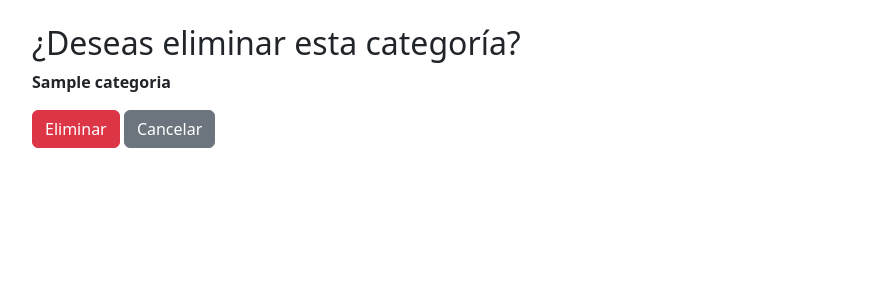
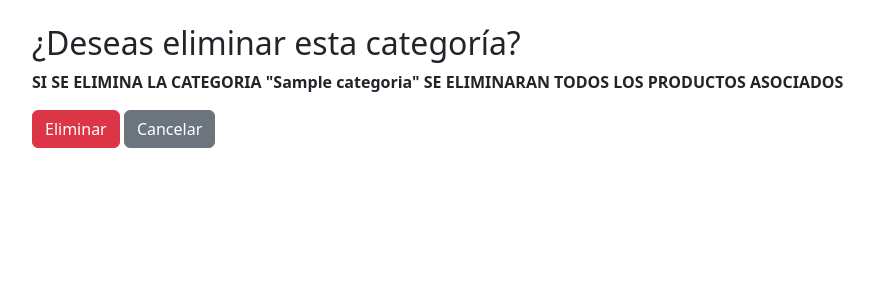
Before and after one commit to JATeR912/M7_Evaluacion_de_modulo, a Django app: page /categorias/1/eliminar/ in a window 1280 px wide. Shown: the part 56-356 px from the top of the page, without its empty margins (62-936 px from the left). Run offline with Django 5.2, Linux system fonts and the light colour scheme; a user stored in the database is signed in; tables that the repository leaves empty hold one stand-in row (values such as "Sample post").

Commit message:
Se ajusta aviso de eliminar categoria

```diff
--- a/categorias_app/templates/categorias_app/eliminar.html
+++ b/categorias_app/templates/categorias_app/eliminar.html
@@ -4,7 +4,7 @@
 {% block content %}
 <div class="container mt-4">
   <h2>¿Deseas eliminar esta categoría?</h2>
-  <p><strong>{{ categoria.nombre }}</strong></p>
+  <p><strong>SI SE ELIMINA LA CATEGORIA "{{ categoria.nombre }}" SE ELIMINARAN TODOS LOS PRODUCTOS ASOCIADOS</strong></p>
 
   <form method="post">
     {% csrf_token %}
```
